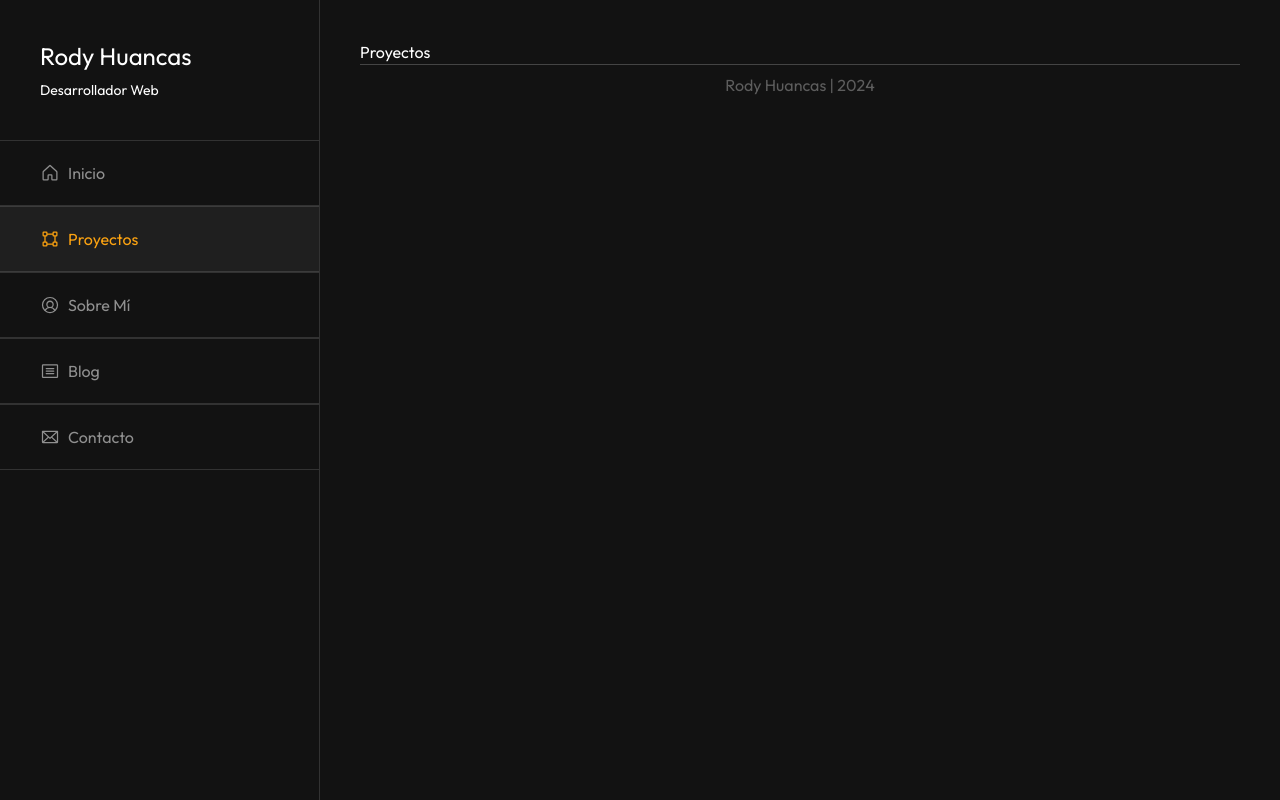
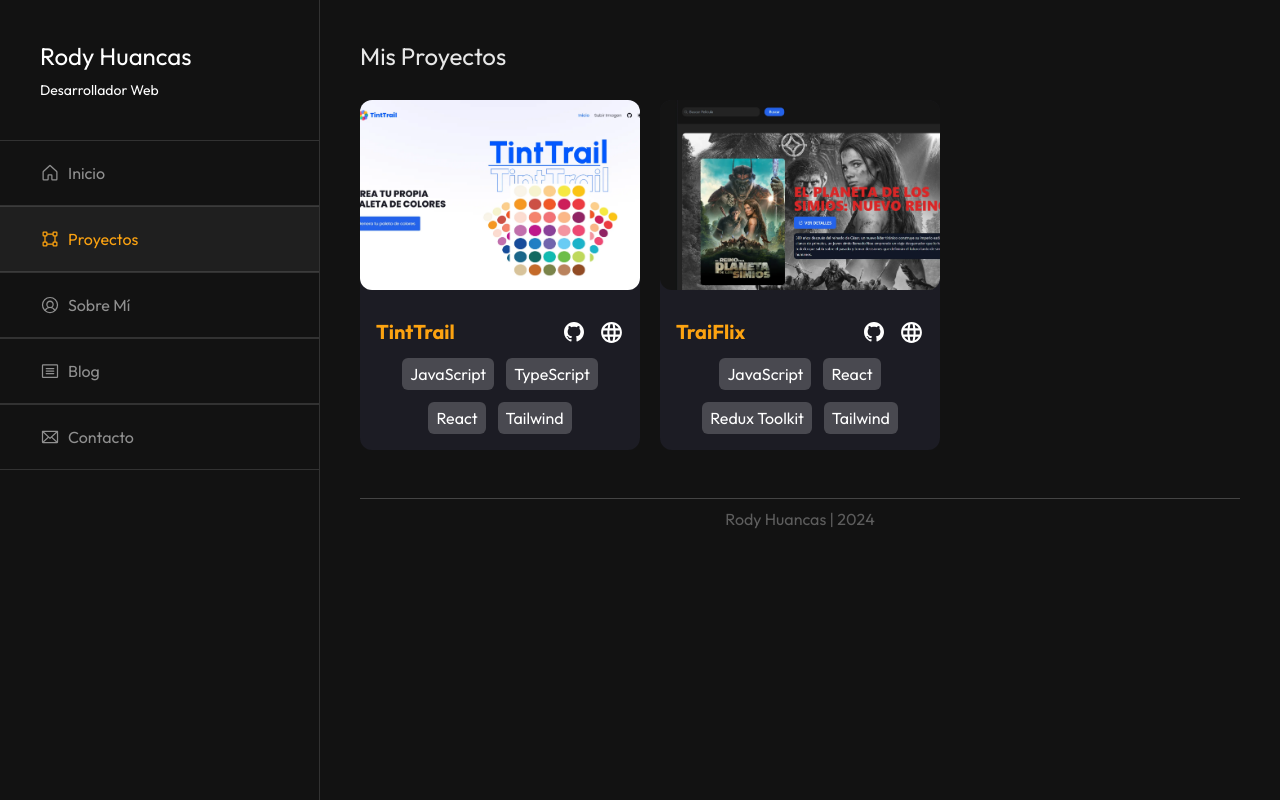
Before and after one commit to rody-huancas/portfolio-dev, an Astro site: page /projects in a window 1280 px wide. Built offline with nearby package versions, Linux system fonts and the light colour scheme; Astro itself is replaced by a stand-in of ours.

Commit message:
Add: data for projects

```diff
--- a/src/components/projects/CardProject.astro
+++ b/src/components/projects/CardProject.astro
@@ -1,9 +1,12 @@
 ---
 import { Image } from "astro:assets";
 
-import UrlIcon from "@/assets/icons/UrlIcon.astro";
-import GithubIcon from "@/assets/icons/GithubIcon.astro";
+// models
 import type { ProjectsInteface } from "@/models/project";
+
+// components
+import ButtonUrl from "../ui/ButtonUrl.astro";
+import ButtonGithub from "../ui/ButtonGithub.astro";
 
 interface Props {
   project: ProjectsInteface;
@@ -12,32 +15,28 @@ interface Props {
 const { project } = Astro.props;
 ---
 
-<div class="flex flex-col gap-5">
+<div class="flex flex-col justify-between gap-3 w-full h-[350px] rounded-xl bg-[#3a395a3f]">
   <Image
     src={project.image}
     alt={`Imagen de ${project.name}`}
-    class={"w-full h-80 object-cover rounded-xl"}
+    class={"w-full h-64 object-cover rounded-xl"}
     width={100}
     height={100}
   />
 
-  <div class="flex flex-col gap-3">
+  <div class="flex flex-col gap-3 p-4">
     <div class="flex items-center justify-between">
       <h4 class="text-xl font-bold text-secondary">{project.name}</h4>
 
       <div class="flex items-center justify-end gap-3">
-        <a href={project.github} target="_blank">
-          <GithubIcon />
-        </a>
-        <a href={project.url} target="_blank">
-          <UrlIcon />
-        </a>
+        <ButtonGithub path={project.github} />
+        <ButtonUrl path={project.url} />
       </div>
     </div>
 
-    <div class="flex items-center gap-3 cursor-default">
+    <div class="flex flex-wrap items-center justify-center gap-3">
       {
-        project.slug.map(slug => (
+        project.slug.map((slug) => (
           <span class="bg-primary-100/20 px-2 py-1 rounded-md">{slug}</span>
         ))
       }
--- /dev/null
+++ b/src/components/ui/ButtonGithub.astro
@@ -0,0 +1,17 @@
+---
+import GithubIcon from "@/assets/icons/GithubIcon.astro";
+
+interface Props {
+  path?: string;
+}
+
+const { path } = Astro.props;
+---
+
+{
+  path && (
+    <a href={path} target="_blank">
+      <GithubIcon />
+    </a>
+  )
+}
--- /dev/null
+++ b/src/components/ui/ButtonUrl.astro
@@ -0,0 +1,17 @@
+---
+import UrlIcon from "@/assets/icons/UrlIcon.astro";
+
+interface Props {
+  path?: string;
+}
+
+const { path } = Astro.props;
+---
+
+{
+  path && (
+    <a href={path} target="_blank">
+      <UrlIcon />
+    </a>
+  )
+}
--- a/src/lib/data.ts
+++ b/src/lib/data.ts
@@ -61,7 +61,14 @@ export const PROJECTS: ProjectsInteface[] = [
     url   : "https://tinttrail.netlify.app/",
     name  : "TintTrail",
     slug  : ["JavaScript", "TypeScript", "React", "Tailwind"],
-    image : "/images/projects/tinttrail.webp",
+    image : "/images/tinttrail.webp",
     github: "https://github.com/rody-huancas/TintTrail-app",
-  }
+  },
+  {
+    url   : "https://rody-trailflix-react.netlify.app/",
+    name  : "TraiFlix",
+    slug  : ["JavaScript", "React", "Redux Toolkit", "Tailwind"],
+    image : "/images/trailflix.webp",
+    github: "https://github.com/rody-huancas/PAF-react-redux-tmdb/",
+  },
 ]
--- a/src/pages/projects/index.astro
+++ b/src/pages/projects/index.astro
@@ -1,8 +1,25 @@
 ---
+
+// icons
+
+// layouts
 import Layout from "@/layouts/Layout.astro";
 
+// data
+import { PROJECTS } from "@/lib/data";
+
+// components
+import CardProject from "@/components/projects/CardProject.astro";
 ---
 
-<Layout title="Proyectos">
-  <div>Proyectos</div>
+<Layout>
+  <section class="mb-7 flex flex-col gap-7">
+    <h3 class="text-2xl text-primary-100/90">Mis Proyectos</h3>
+
+    <div class="grid grid-cols-3 items-center gap-x-5 gap-y-10 mb-5">
+      {
+        PROJECTS.map(project => <CardProject project={project} /> )
+      }
+    </div>
+  </section>
 </Layout>
```
Also changed, not shown: public/images/projects/tinttrail.webp (deleted), public/images/tinttrail.webp (added), public/images/trailflix.webp (added).
